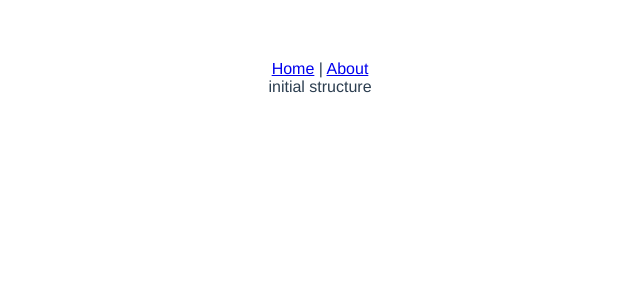
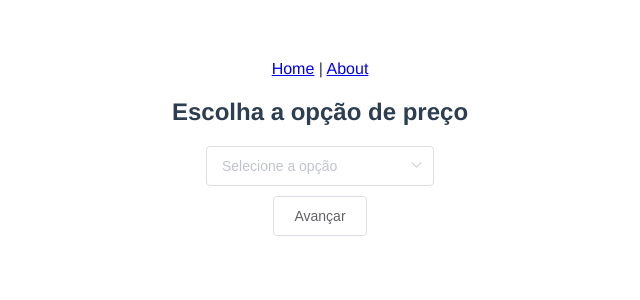
Before and after one commit to hericlesme/Racharia, a Vue app: page /#/ in a window 1280 px wide. Shown: the top 300 px of the page, without its empty margins (320-960 px from the left). Built offline with nearby package versions, Linux system fonts and the light colour scheme.

Commit message:
Add PriceStep

```diff
--- a/src/components/step/CurrentStep.vue
+++ b/src/components/step/CurrentStep.vue
@@ -1,15 +1,24 @@
 <template>
-    <div>
-        {{ message }}
-    </div>
+  <div>
+    <price-step :updatePrice= updatePrice />
+  </div>
 </template>
 
 <script>
+import PriceStep from '@/components/step/PriceStep'
 export default {
   name: 'CurrentStep',
+  components: {
+    'price-step': PriceStep
+  },
   data () {
     return {
-      'message': 'initial structure'
+      price: 0
+    }
+  },
+  methods: {
+    updatePrice (price) {
+      this.price = price
     }
   }
 }
--- a/src/components/step/PriceStep.vue
+++ b/src/components/step/PriceStep.vue
@@ -1,11 +1,31 @@
 <template>
   <div>
-
+    <h2>
+      Escolha a opção de preço
+    </h2>
+    <el-row>
+      <price-selector :updatePrice= updatePrice />
+    </el-row>
+    <el-row>
+      <el-button>Avançar</el-button>
+    </el-row>
   </div>
 </template>
 
 <script>
+import PriceSelector from '@/components/step/price/PriceSelector'
 export default {
-  name: 'PriceStep'
+  name: 'PriceStep',
+  components: {
+    PriceSelector
+  },
+  props: {
+    updatePrice: Function
+  }
 }
 </script>
+<style lang="scss" scoped>
+.el-row {
+  margin: 10px;
+}
+</style>
--- a/src/components/PriceSelector.vue
+++ b/src/components/step/price/PriceSelector.vue
@@ -41,5 +41,3 @@ export default {
   }
 }
 </script>
-<style scoped>
-</style>
```
